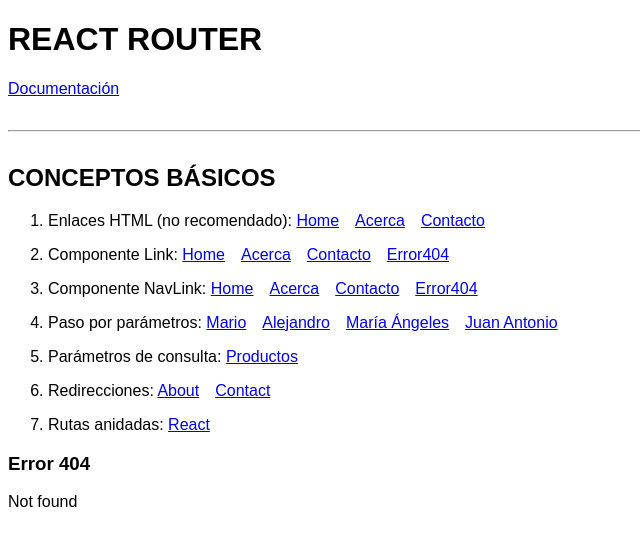
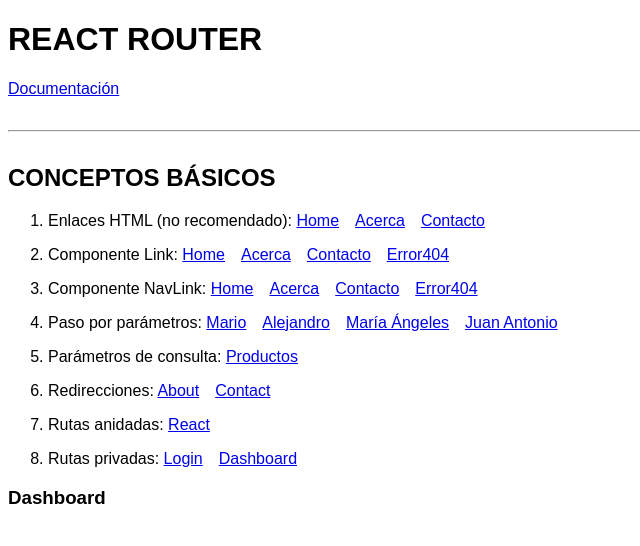
Before and after one commit to Marioo295/03-react-rutas, a React (Create React App) app: page /dashboard in a window 1280 px wide. Shown: the top 546 px of the page, without its empty margins (0-640 px from the left). Built offline with nearby package versions, Linux system fonts and the light colour scheme.

Commit message:
Rutas: rutas privadas

```diff
--- a/src/components/ConceptosBasicos.js
+++ b/src/components/ConceptosBasicos.js
@@ -2,12 +2,15 @@ import React from 'react'
 import { BrowserRouter as Router, Redirect, Route, Switch } from 'react-router-dom'
 import Acerca from '../pages/Acerca'
 import Contacto from '../pages/Contacto'
+import Dashboard from '../pages/Dashboard';
 import Error404 from '../pages/Error404';
 import Home from '../pages/Home';
+import Login from '../pages/Login';
 import Productos from '../pages/Productos';
 import ReactTopics from '../pages/ReactTopics';
 import Usuario from '../pages/Usuario';
 import MenuConceptos from './MenuConceptos';
+import PrivateRoute from './PrivateRoute';
 
 
 /* La ruta del home siempre tiene que estar al final en el switch para que carguen las anteriores rutas,
@@ -36,6 +39,9 @@ const ConceptosBasicos = () => {
                     <Route exact path="/about"><Redirect to="/acerca"></Redirect></Route>
                     <Route exact path="/contact"><Redirect to="/contacto"></Redirect></Route>
                     <Route path="/react" component={ReactTopics}></Route>
+                    <Route exact path="/login" component={Login}></Route>
+                    {/* <Route exact path="/dashboard" component={Dashboard}></Route> */}
+                    <PrivateRoute exact path="/dashboard" component={Dashboard}></PrivateRoute>
                     <Route path="*" component={Error404}></Route>
                 </Switch>
             </Router>
--- a/src/components/MenuConceptos.js
+++ b/src/components/MenuConceptos.js
@@ -45,6 +45,11 @@ const MenuConceptos = () => {
                     <span>Rutas anidadas: </span>
                     <Link to="/react">React</Link>
                 </li>
+                <li>
+                    <span>Rutas privadas: </span>
+                    <Link to="/login">Login</Link>
+                    <Link to="/dashboard">Dashboard</Link>
+                </li>
             </ol>
         </nav>
     );
--- /dev/null
+++ b/src/components/PrivateRoute.js
@@ -0,0 +1,25 @@
+import React from 'react'
+import { Redirect, Route } from 'react-router-dom';
+
+/* const PrivateRoute = (props) => {
+    return (
+            <Route exact={props.exact} path={props.path} component={props.component}></Route>
+    );
+}; */
+
+/* const PrivateRoute = (props) => {
+    return <Route {...props}></Route>;
+}; */
+
+//Simular la autenticación. En caso de que auth=true estaría a null finalmente, estaría protegido
+let auth;
+auth=null;
+auth=true;
+
+const PrivateRoute = ({ component: Component, ...restoVariables}) => {
+    return <Route {...restoVariables}>
+        {auth ? <Component></Component> : <Redirect to="/login"></Redirect>}
+    </Route>;
+};
+
+export default PrivateRoute
--- /dev/null
+++ b/src/pages/Dashboard.js
@@ -0,0 +1,11 @@
+import React from 'react'
+
+const Dashboard = () => {
+    return (
+        <div>
+            <h3>Dashboard</h3>
+        </div>
+    );
+};
+
+export default Dashboard
--- /dev/null
+++ b/src/pages/Login.js
@@ -0,0 +1,11 @@
+import React from 'react'
+
+const Login = () => {
+    return (
+        <div>
+            <h3>Login</h3>
+        </div>
+    );
+};
+
+export default Login
```
